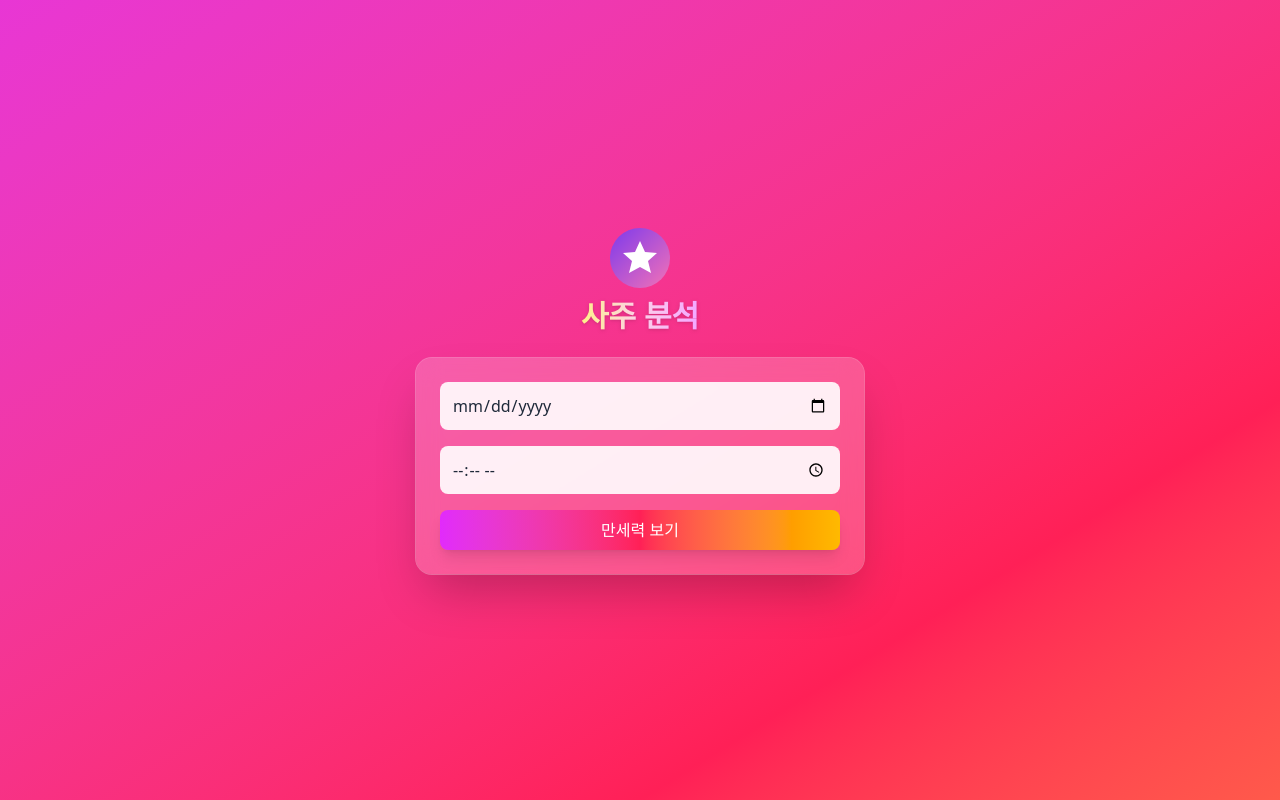
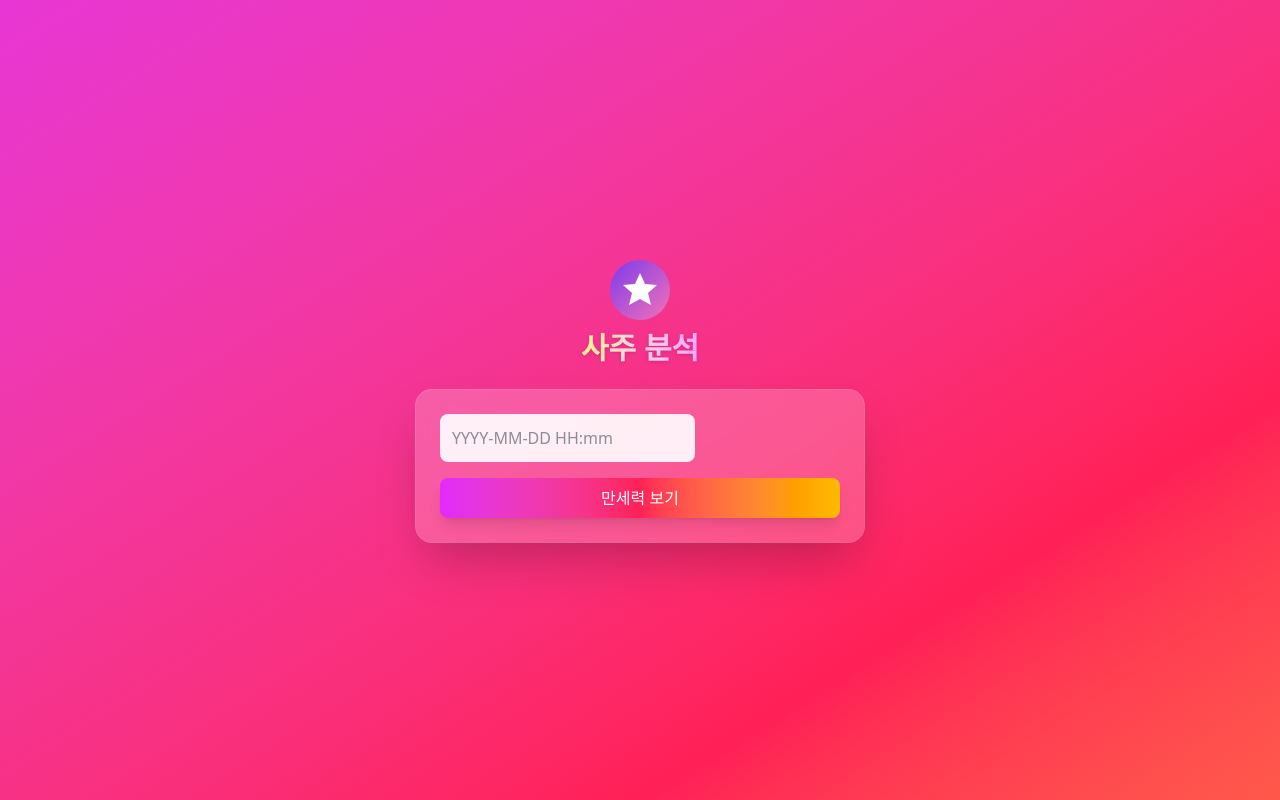
Before and after one commit to m00nlygreat/nextjs-boilerplate, a Next.js app: page / in a window 1280 px wide. Built offline with nearby package versions, Linux system fonts and the light colour scheme.

Commit message:
fix: reset time when manual date input

```diff
--- a/app/page.tsx
+++ b/app/page.tsx
@@ -4,6 +4,7 @@ import { useState } from "react";
 import Image from "next/image";
 import ReactMarkdown from "react-markdown";
 import { manseCalc } from "@/lib/manse";
+import DateTimePicker from "@/components/DateTimePicker";
 
 export default function Home() {
   const [birthDate, setBirthDate] = useState("");
@@ -52,17 +53,11 @@ export default function Home() {
           onSubmit={handleCalculate}
           className="space-y-4 rounded-2xl bg-white/20 p-6 shadow-2xl backdrop-blur-md ring-1 ring-white/30"
         >
-          <input
-            type="date"
-            className="w-full rounded-lg border-none bg-white/90 p-3 text-gray-800 focus:outline-none focus:ring-2 focus:ring-fuchsia-500"
-            value={birthDate}
-            onChange={(e) => setBirthDate(e.target.value)}
-          />
-          <input
-            type="time"
-            className="w-full rounded-lg border-none bg-white/90 p-3 text-gray-800 focus:outline-none focus:ring-2 focus:ring-fuchsia-500"
-            value={birthTime}
-            onChange={(e) => setBirthTime(e.target.value)}
+          <DateTimePicker
+            date={birthDate}
+            time={birthTime}
+            onDateChange={setBirthDate}
+            onTimeChange={setBirthTime}
           />
           <button
             type="submit"
--- /dev/null
+++ b/components/DateTimePicker.tsx
@@ -0,0 +1,91 @@
+"use client";
+
+import { forwardRef } from "react";
+import DatePicker from "react-datepicker";
+import "react-datepicker/dist/react-datepicker.css";
+
+interface DateTimePickerProps {
+  date: string;
+  time: string;
+  onDateChange: (val: string) => void;
+  onTimeChange: (val: string) => void;
+}
+
+const format = (date: Date) => {
+  const y = date.getFullYear();
+  const m = String(date.getMonth() + 1).padStart(2, "0");
+  const d = String(date.getDate()).padStart(2, "0");
+  const hh = String(date.getHours()).padStart(2, "0");
+  const mm = String(date.getMinutes()).padStart(2, "0");
+  return `${y}-${m}-${d} ${hh}:${mm}`;
+};
+
+export default function DateTimePicker({
+  date,
+  time,
+  onDateChange,
+  onTimeChange,
+}: DateTimePickerProps) {
+  const selected = date
+    ? (() => {
+        const [y, m, d] = date.split("-").map(Number);
+        const [hh, mm] = time ? time.split(":").map(Number) : [0, 0];
+        return new Date(y, m - 1, d, hh, mm);
+      })()
+    : null;
+
+  const handleChange = (val: Date | null) => {
+    if (!val) {
+      onDateChange("");
+      onTimeChange("");
+      return;
+    }
+    const [datePart, timePart] = format(val).split(" ");
+    onDateChange(datePart);
+    onTimeChange(timePart);
+  };
+
+  const CustomInput = forwardRef<HTMLInputElement, any>(({ value, onClick, onChange }, ref) => (
+    <input
+      ref={ref}
+      value={value}
+      onClick={onClick}
+      onChange={onChange}
+      placeholder="YYYY-MM-DD HH:mm"
+      className="w-full rounded-lg border-none bg-white/90 p-3 text-gray-800 focus:outline-none focus:ring-2 focus:ring-fuchsia-500"
+    />
+  ));
+  CustomInput.displayName = "CustomDateInput";
+
+  const handleChangeRaw = (e: React.ChangeEvent<HTMLInputElement>) => {
+    const val = e.target.value;
+    const [datePart, timePart] = val.split(" ");
+    if (/^\d{4}-\d{2}-\d{2}$/.test(datePart)) {
+      onDateChange(datePart);
+      if (/^\d{2}:\d{2}$/.test(timePart)) {
+        onTimeChange(timePart);
+      } else {
+        onTimeChange("");
+      }
+    } else {
+      onDateChange("");
+      onTimeChange("");
+    }
+  };
+
+  const inputValue = [date, time].filter(Boolean).join(" ");
+
+  return (
+    <DatePicker
+      selected={selected}
+      onChange={handleChange}
+      onChangeRaw={handleChangeRaw}
+      showTimeSelect
+      timeIntervals={30}
+      dateFormat="yyyy-MM-dd HH:mm"
+      customInput={<CustomInput value={inputValue} />}
+      showYearDropdown
+      dropdownMode="select"
+    />
+  );
+}
--- a/package.json
+++ b/package.json
@@ -12,6 +12,7 @@
     "next": "15.4.5",
     "openai": "^5.12.0",
     "react": "19.1.0",
+    "react-datepicker": "^5.1.0",
     "react-dom": "19.1.0",
     "react-markdown": "^10.1.0"
   },
@@ -19,6 +20,7 @@
     "@tailwindcss/postcss": "^4",
     "@types/node": "^20",
     "@types/react": "^19",
+    "@types/react-datepicker": "^6.2.0",
     "@types/react-dom": "^19",
     "tailwindcss": "^4",
     "typescript": "^5"
```
Also changed, not shown: 1 other file (tests, documents, lock files or other folders).
